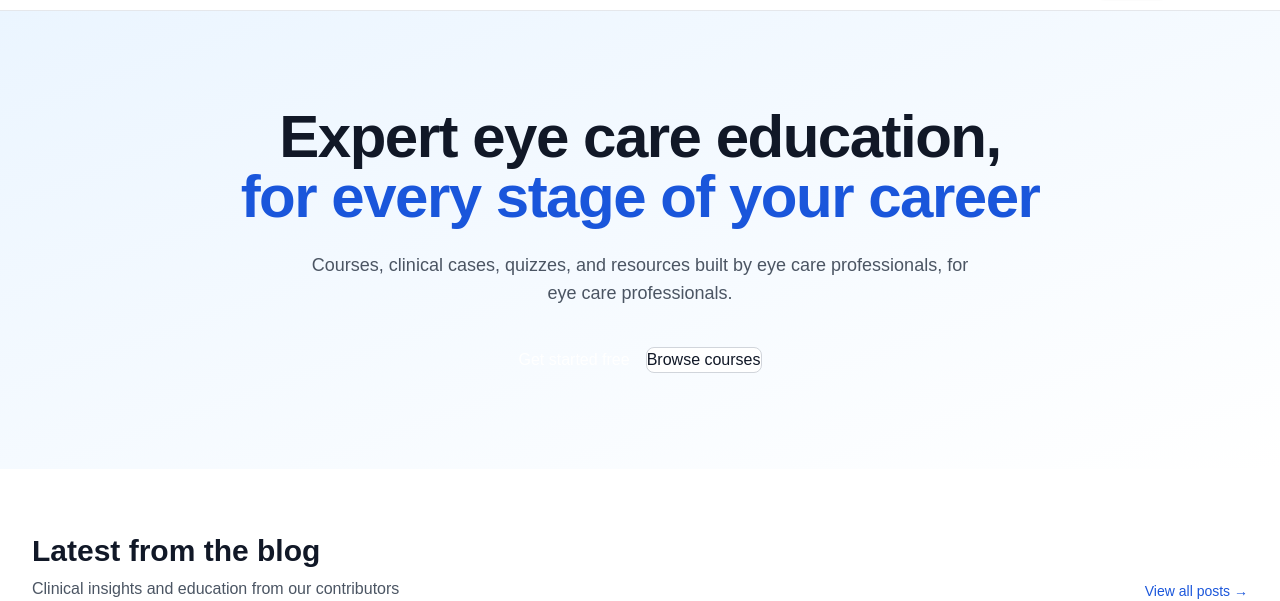
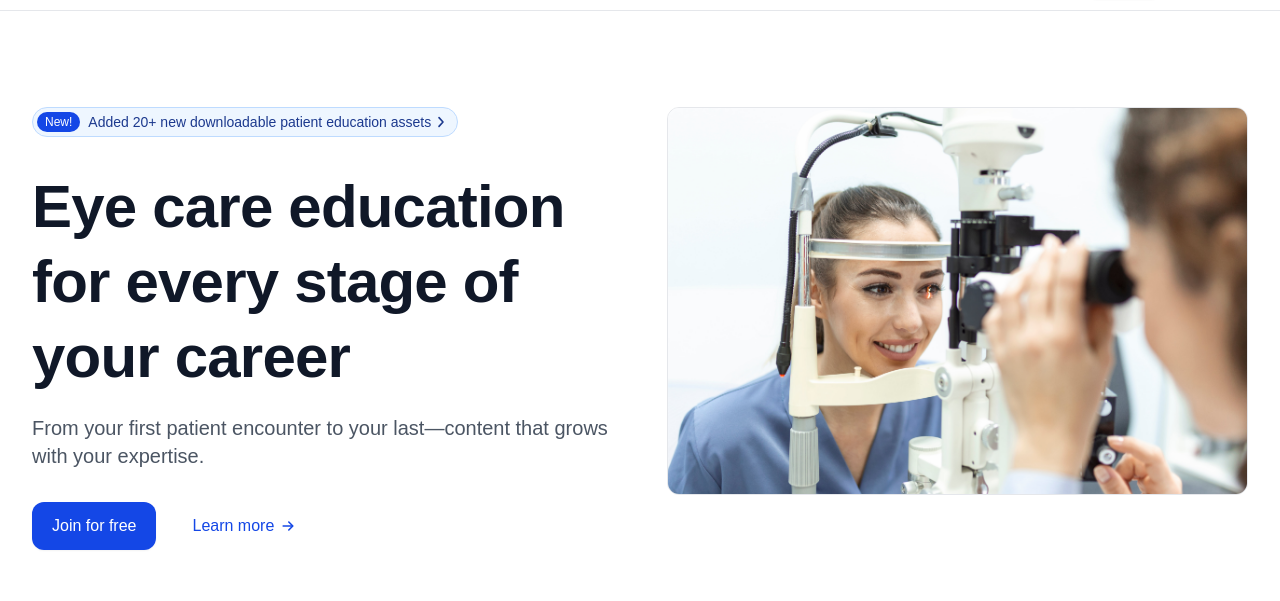
Before and after one commit to OptoMedEd-Git/new-eyecare-platform, a Next.js app: page / in a window 1280 px wide. Shown: the part 55-656 px from the top of the page. Built offline with nearby package versions, Linux system fonts and the light colour scheme.

Commit message:
Fix horizontal scroll and refine hero typography

```diff
--- a/app/globals.css
+++ b/app/globals.css
@@ -1,6 +1,12 @@
 @import "tailwindcss";
 @import "flowbite-react/plugin/tailwindcss";
 @source "../.flowbite-react/class-list.json";
+
+html,
+body {
+  overflow-x: hidden;
+  max-width: 100vw;
+}
 
 :root {
   --background: #ffffff;
--- a/app/page.tsx
+++ b/app/page.tsx
@@ -1,6 +1,4 @@
-"use client";
-
-import { Button, Card } from "flowbite-react";
+import { Hero } from "@/components/landing/Hero";
 import Link from "next/link";
 
 const featuredPosts = [
@@ -41,34 +39,13 @@ const featuredPosts = [
 
 export default function Home() {
   return (
-    <div className="min-h-screen bg-white dark:bg-gray-900">
-      <section className="bg-gradient-to-br from-blue-50 to-white dark:from-gray-800 dark:to-gray-900">
-        <div className="mx-auto max-w-7xl px-4 py-24 sm:px-6 lg:px-8">
-          <div className="text-center">
-            <h1 className="text-4xl font-bold tracking-tight text-gray-900 sm:text-5xl lg:text-6xl dark:text-white">
-              Expert eye care education,
-              <br />
-              <span className="text-blue-700 dark:text-blue-400">
-                for every stage of your career
-              </span>
-            </h1>
-            <p className="mx-auto mt-6 max-w-2xl text-lg text-gray-600 dark:text-gray-300">
-              Courses, clinical cases, quizzes, and resources built by eye care
-              professionals, for eye care professionals.
-            </p>
-            <div className="mt-10 flex flex-col items-center justify-center gap-4 sm:flex-row">
-              <Button size="xl" color="blue">
-                Get started free
-              </Button>
-              <Button size="xl" color="light">
-                Browse courses
-              </Button>
-            </div>
-          </div>
-        </div>
-      </section>
+    <>
+      <Hero />
 
-      <section className="mx-auto max-w-7xl px-4 py-16 sm:px-6 lg:px-8">
+      <section
+        id="tools"
+        className="mx-auto max-w-7xl px-4 py-16 sm:px-6 lg:px-8"
+      >
         <div className="mb-10 flex items-end justify-between">
           <div>
             <h2 className="text-3xl font-bold text-gray-900 dark:text-white">
@@ -88,22 +65,21 @@ export default function Home() {
 
         <div className="grid grid-cols-1 gap-6 md:grid-cols-2 lg:grid-cols-3">
           {featuredPosts.map((post, index) => (
-            <Card
+            <article
               key={index}
-              className="overflow-hidden transition-shadow hover:shadow-lg"
-              renderImage={() => (
+              className="overflow-hidden rounded-lg border border-gray-200 bg-white shadow-sm transition-shadow hover:shadow-lg dark:border-gray-700 dark:bg-gray-800"
+            >
               <div className="relative aspect-video w-full overflow-hidden">
                 <img
                   src={post.imageUrl}
                   alt={post.title}
                   className="h-full w-full object-cover"
                 />
-                  <span className="absolute top-3 left-3 inline-flex items-center rounded-full bg-blue-100 px-2.5 py-1 text-xs font-medium text-blue-800">
+                <span className="absolute left-3 top-3 inline-flex items-center rounded-full bg-blue-100 px-2.5 py-1 text-xs font-medium text-blue-800">
                   {post.category}
                 </span>
               </div>
-              )}
-            >
+              <div className="flex flex-col gap-2 p-6">
                 <h3 className="text-xl font-semibold tracking-tight text-gray-900 dark:text-white">
                   {post.title}
                 </h3>
@@ -125,16 +101,11 @@ export default function Home() {
                     Read article →
                   </Link>
                 </div>
-            </Card>
+              </div>
+            </article>
           ))}
         </div>
       </section>
-
-      <footer className="border-t border-gray-200 bg-gray-50 dark:border-gray-700 dark:bg-gray-800">
-        <div className="mx-auto max-w-7xl px-4 py-8 text-center text-sm text-gray-500 sm:px-6 lg:px-8 dark:text-gray-400">
-          © 2026 OptoMedEd. Built for eye care professionals.
-        </div>
-      </footer>
-    </div>
+    </>
   );
 }
--- /dev/null
+++ b/components/landing/Hero.tsx
@@ -0,0 +1,99 @@
+import Image from "next/image";
+import Link from "next/link";
+import type { ComponentProps } from "react";
+
+function ChevronRightIcon(props: ComponentProps<"svg">) {
+  return (
+    <svg
+      viewBox="0 0 20 20"
+      fill="none"
+      stroke="currentColor"
+      strokeWidth="2"
+      strokeLinecap="round"
+      strokeLinejoin="round"
+      aria-hidden
+      {...props}
+    >
+      <path d="M7.5 4.5 12.5 10l-5 5.5" />
+    </svg>
+  );
+}
+
+function ArrowRightIcon(props: ComponentProps<"svg">) {
+  return (
+    <svg
+      viewBox="0 0 20 20"
+      fill="none"
+      stroke="currentColor"
+      strokeWidth="2"
+      strokeLinecap="round"
+      strokeLinejoin="round"
+      aria-hidden
+      {...props}
+    >
+      <path d="M4 10h11" />
+      <path d="m11 5 5 5-5 5" />
+    </svg>
+  );
+}
+
+export function Hero() {
+  return (
+    <section
+      className="w-full overflow-hidden bg-white dark:bg-gray-900"
+      aria-label="Hero"
+    >
+      <div className="mx-auto max-w-7xl px-4 py-16 sm:px-6 md:py-24 lg:px-8">
+        <div className="flex w-full flex-col items-center md:flex-row md:items-start md:gap-14">
+          <div className="flex w-full min-w-0 flex-1 flex-col items-start">
+            <div className="mb-8 inline-flex max-w-full items-center gap-2 rounded-full border border-[#bedbff] bg-[#eef6ff] py-1 pl-1 pr-2">
+              <span className="inline-flex shrink-0 items-center rounded-full bg-brand px-2 py-0.5 text-xs font-medium leading-4 text-brand-foreground">
+                New!
+              </span>
+              <span className="inline-flex min-w-0 items-center gap-0.5 text-sm font-normal leading-5 text-[#1c398e]">
+                Added 20+ new downloadable patient education assets
+                <ChevronRightIcon className="size-4 shrink-0" />
+              </span>
+            </div>
+
+            <h1 className="mb-5 w-full text-4xl font-bold leading-tight tracking-[-0.8px] text-[#101828] sm:text-5xl lg:text-6xl dark:text-white">
+              Eye care education for every stage of your career
+            </h1>
+            <p className="mb-8 w-full text-lg font-normal leading-7 text-gray-600 lg:text-xl dark:text-gray-300">
+              From your first patient encounter to your last—content that grows
+              with your expertise.
+            </p>
+
+            <div className="flex flex-wrap items-start gap-4">
+              <Link
+                href="/signup"
+                className="inline-flex items-center justify-center rounded-xl bg-brand px-5 py-3 text-base font-medium leading-6 text-brand-foreground shadow-xs transition-colors hover:bg-brand/90 focus-visible:outline-none focus-visible:ring-2 focus-visible:ring-brand focus-visible:ring-offset-2"
+              >
+                Join for free
+              </Link>
+
+              <Link
+                href="#tools"
+                className="inline-flex items-center justify-center gap-1.5 rounded-xl px-5 py-3 text-base font-medium leading-6 text-brand transition-colors hover:bg-brand/5 focus-visible:outline-none focus-visible:ring-2 focus-visible:ring-brand focus-visible:ring-offset-2"
+              >
+                Learn more <ArrowRightIcon className="size-4" />
+              </Link>
+            </div>
+          </div>
+
+          <div className="relative mt-10 min-w-0 w-full max-w-full flex-1 overflow-hidden rounded-xl border border-gray-200 md:mt-0 dark:border-gray-700">
+            <Image
+              src="/images/hero/optometrist-exam.jpg"
+              alt="Optometrist conducting eye examination with phoropter"
+              width={674}
+              height={520}
+              priority
+              sizes="(max-width: 768px) 100vw, 50vw"
+              className="h-auto w-full"
+            />
+          </div>
+        </div>
+      </div>
+    </section>
+  );
+}
--- a/components/layout/Footer.tsx
+++ b/components/layout/Footer.tsx
@@ -99,9 +99,9 @@ const SOCIAL_LINKS = [
 
 export function Footer() {
   return (
-    <footer className="bg-white font-sans dark:bg-gray-900">
-      <div className="mx-auto max-w-7xl px-4 sm:px-6 lg:px-8">
-        <div className="flex flex-col gap-12 pt-16 pb-8">
+    <footer className="w-full overflow-hidden bg-white font-sans dark:bg-gray-900">
+      <div className="mx-auto max-w-7xl px-4 py-12 sm:px-6 md:py-16 lg:px-8">
+        <div className="flex flex-col gap-12">
           <div className="flex flex-col gap-12 lg:flex-row lg:items-start lg:gap-24">
             <div className="flex max-w-md flex-col gap-6 lg:h-[220px] lg:w-96 lg:max-w-none lg:shrink-0">
               <Link
--- a/next.config.ts
+++ b/next.config.ts
@@ -8,9 +8,11 @@ const nextConfig: NextConfig = {
 //export default withFlowbiteReact(nextConfig); */
 
 import type { NextConfig } from "next";
+import path from "node:path";
 
 const nextConfig: NextConfig = {
   /* config options here */
+  outputFileTracingRoot: path.join(__dirname),
 };
 
 export default nextConfig;
```
Also changed, not shown: public/images/hero/optometrist-exam.jpg (added). Lines whose indentation alone changed are shown as unchanged.
